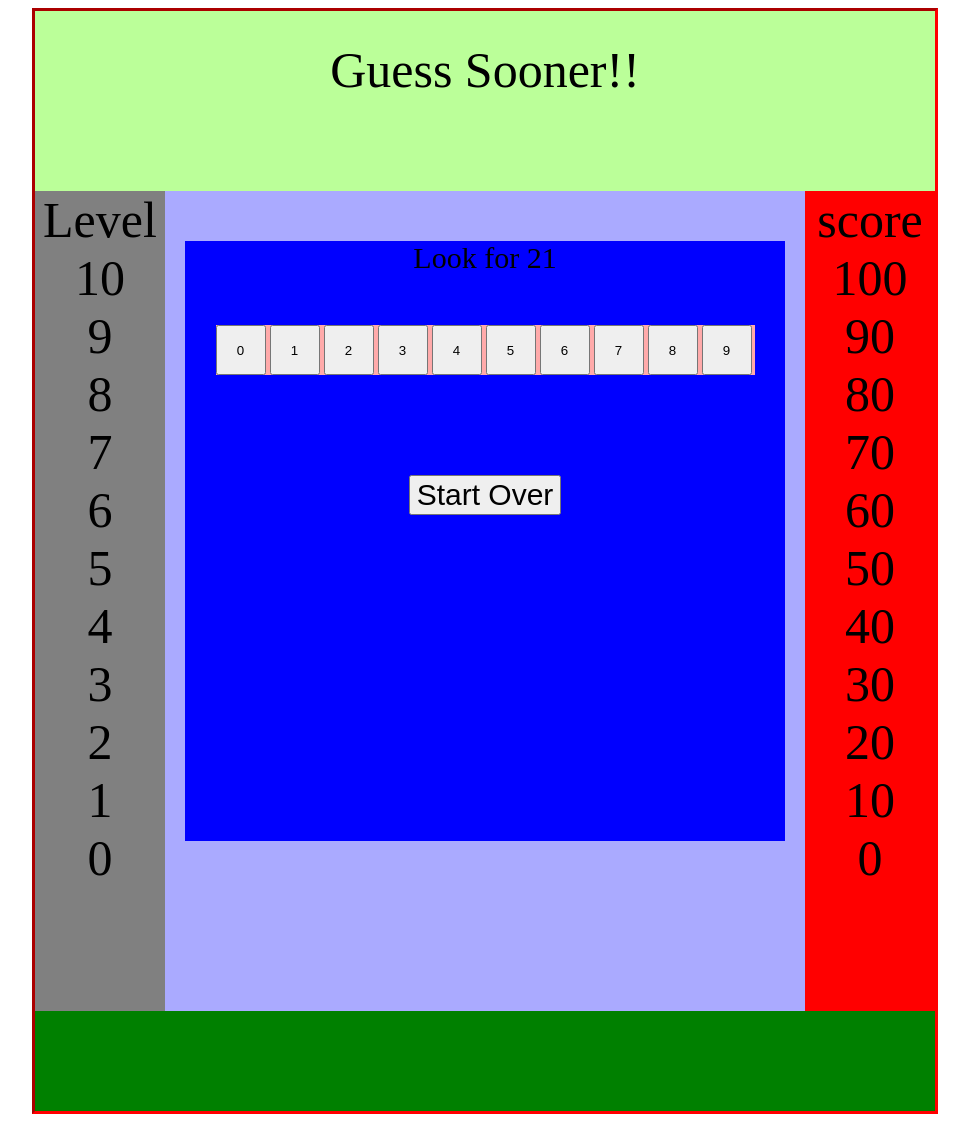
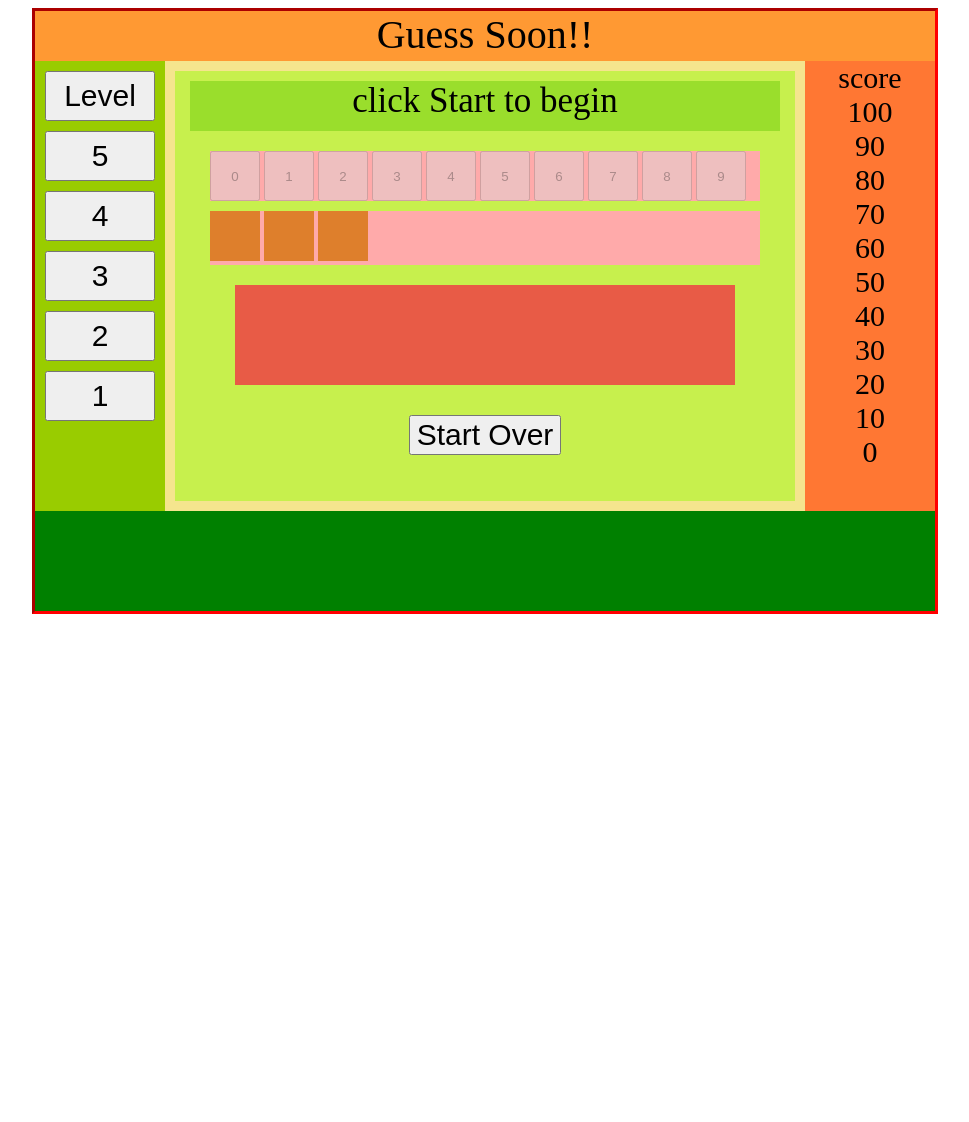
Before and after one commit to choi3961/p3.harvardweb.biz, a PHP site: page / in a window 1280 px wide. Shown: the whole page, without its empty margins (155-1124 px from the left). After the commit the page ends 614 px from the top, so only its background shows below. Run offline with PHP 8.4, Linux system fonts and the light colour scheme.

Commit message:
design modified

```diff
--- a/guess.js
+++ b/guess.js
@@ -18,12 +18,29 @@ var setting = new Array();
 var goal = null;
 var num = null;
 var score = 1;      //score to step down every click
-ready_to_start();
+var real_score = 0;
+
+//ready_to_start();
+
+before_ready();
+function before_ready(){
+	$("#display0").html("click Start to begin");
+	$(".guess_button").attr("disabled","disabled");
+}
 
 function ready_to_start() {
-	setting = game_sets.set2;
+	score = 1;
+	real_score = 100;
+	$(".righter").children().css("background-color","#FF7733");
+	//setting = game_sets.set2;
 	goal = setting[random(10)-1];
 	$("#display0").html("Look for "+goal);
+
+	$('#display2').html("");
+	$('#display3').html("");
+
+	$(".guess_button").removeAttr("disabled");
+	//$(".guess_button").attr("disabled","none");
 }
 
 function random(max){
@@ -32,68 +49,60 @@ function random(max){
 
 function next_score(){
 
-	if(score == 1){
-		$('.righter div:nth-child(1)').css("font-size","30px");
-	}
-	if(score == 2){
-		$('.righter div:nth-child(2)').css("font-size","30px");
-	}
-	if(score == 3){
-		$('.righter div:nth-child(3)').css("font-size","30px");
-	}
-	if(score ==4 ){
-		$('.righter div:nth-child(4)').css("font-size","30px");
-	}
-	if(score ==5 ){
-		$('.righter div:nth-child(5)').css("font-size","30px");
-	}
-	if(score ==6 ){
-		$('.righter div:nth-child(6)').css("font-size","30px");
-	}
-	if(score ==7 ){
-		$('.righter div:nth-child(7)').css("font-size","30px");
-	}
-	if(score ==8 ){
-		$('.righter div:nth-child(8)').css("font-size","30px");
-	}
-	if(score ==9 ){
-		$('.righter div:nth-child(9)').css("font-size","30px");
-	}
-	if(score == 10){
-		$('.righter div:nth-child(10)').css("font-size","30px");
-	}
+          $(".righter div:nth-child("+score+")").css("background-color","red");
 
 }
 
-$("button").click(function(){
+$(".guess_button").click(function(){
 
+	console.log("hello777");
 	score++;
 
 	num = $(this).html();
 
 	if(setting[num]== goal){
 		$('#display2').html("You are right");
+		$('#display3').html("You got " + real_score);
+
+		before_ready();
+		//ready_to_start();
 	}
 	else{
 		$('#display2').html("You are wrong");
+		real_score = real_score - 10;
+		next_score();
 	}
-
-	//$('#50').css("color","blue");
-/////////////
-	//$('.righter div:nth-child(2)').css("font-size","30px");
-
-	//var temp = $('.righter div:nth-child(2)').html();
-	//$('#display3').html(temp);
-	//console.log("hello555");
-	//console.log(temp);
-///////////////
-	next_score();
-	$('#display3').html(score);
-	console.log(score);
 
 });
 
 $('#start_button').click(function(){
 	ready_to_start();
+});
 
+$('#one').click(function(){
+	var mul = random(5);
+	for(temp = 0;temp<10; temp++){
+		setting[temp]=(temp+1)*mul;
+	}
+	$('#display3').html("one");
+	$('#display3').html(mul);
 });
+
+$('#two').click(function(){
+	var mul = random(10);
+
+	for(temp = 0;temp<10; temp++){
+		setting[temp]=(temp+1)*mul;
+	}
+	$('#display3').html(mul);
+});
+
+$('#three').click(function(){
+	var  mul = random(9);
+	var adding = random(10);
+	for(temp = 0;temp<10; temp++){
+		setting[temp]=(temp+1)*mul + adding;
+	}
+	$('#display3').html(mul);
+	$('#display11').html(adding);
+});
--- a/index.php
+++ b/index.php
@@ -10,26 +10,19 @@
 <body>
 	<div class = 'container'>
 		<div class = 'header'>
-			Guess Sooner!!
+			Guess Soon!!
 		</div>
 		<div class = 'lefter'>
-			<div id = 'score'>Level</div>
-			<div id = '100'>10</div>
-			<div id = '90'>9</div>
-			<div id = '80'>8</div>
-			<div id = '70'>7</div>
-			<div id = '60'>6</div>
-			<div id = '50'>5</div>
-			<div id = '40'>4</div>
-			<div id = '30'>3</div>
-			<div id = '20'>2</div>
-			<div id = '10'>1</div>
-			<div id = '0'>0</div>
+			<button class = 'level' id = ''>Level</button>
+			<button class = 'level'  id = 'five'>5</button>
+			<button class = 'level'  id = 'four'>4</button>
+			<button class = 'level'  id = 'three'>3</button>
+			<button class = 'level'  id = 'two'>2</button>
+			<button class = 'level'  id = 'one'>1</button>
 		</div>
 
 		<div class = 'center'>
 			<div id = 'game'>
-
 				<div id = 'display0'></div>
 				<div id = 'playbuttons'>
 					<button class = 'guess_button'>0</button>
@@ -43,9 +36,19 @@
 					<button class = 'guess_button'>8</button>
 					<button class = 'guess_button'>9</button>
 				</div>
-				<div id = 'display'></div>
-				<div id = 'display2'></div>
-				<div id = 'display3'></div>
+				<div id = 'show_guess'>
+					<div class = 'guesses' id = 'guess0'></div>
+					<div class = 'guesses' id = 'guess1'></div>
+					<div class = 'guesses' id = 'guess2'></div>
+
+				</div>
+
+				<div id = 'monitor'>
+					<div id = 'display'></div>
+					<div id = 'display2'></div>
+					<div id = 'display3'></div>
+				</div>
+
 
 				<button id = 'start_button'>Start Over</button>
 
@@ -66,6 +69,7 @@
 			<div id = '10'>10</div>
 			<div id = '0'>0</div>
 
+
 		</div>
 
 		<div class = 'footer'>
--- a/main.css
+++ b/main.css
@@ -4,69 +4,104 @@
 
 .container{
 	width: 900px;
-	background-color: green;
+	background-color: #FFCC66;
 	margin: auto;
 	border-style: inset;
 	border-width: 3px;
 	border-color: red;
 	position: relative;
-	height: 1100px;
+	height: 600px;
 }
 
 .header{
-	background-color: #bbff99;
-	height: 150px;
+	background-color: #FF9933;
+	height: 50px;
 	text-align: center;
-	font-size: 50px;
-	padding-top: 30px;
+	font-size: 40px;
+	padding-top: 0px;
 }
 
 .lefter{
-	background-color: gray;
+	background-color:#99CC00;
 	position: absolute;
 	left: 0;
 
-	height: 900px;
+	height: 450px;
 	width: 130px;
 	font-size: 50px;
 	text-align: center;
 
 }
 
+.level{
+	display: block;
+	width: 110px;
+	height: 50px;
+	margin: 10px auto;
+	font-size: 30px;
+}
+
 .center{
-	background-color: #aaaaff;
+	background-color: #F5E58E;
 	position: absolute;
 	left: 130px;
-	height: 900px;
+	height: 450px;
 	width: 700px;
 	float: left;
 }
 
-#display0{
-	font-size: 30px;
-	text-align: center;
-}
-
 #game{
-	width: 600px;
-	height: 600px;
-	background-color: blue;
+	width: 620px;
+	height: 430px;
+	background-color:#C7F04D;
 	position: absolute;
-	top: 50px;
-	left: 20px;
+	left: 10px;
+	top: 10px;
 }
 
 #playbuttons{
-	width:539px;
-	left: 30px;
-	top:100px;
-	margin: 50px auto;
+	width:550px;
+	margin: 20px auto;
 	background: #ffaaaa;
 
 }
 .guess_button{
 	width: 50px;
 	height: 50px;
+	left: 0px;
+}
+
+#show_guess{
+	width:550px;
+	margin: -10px auto;
+	background: #ffaaaa;
+
+}
+
+.guesses{
+	width: 50px;
+	height: 50px;
+	background-color: #DE7F2C;
+	display: inline-block;
+	//margin: auto;
+	left: 3px;
+	top: 1px;
+}
+
+#monitor{
+	width: 500px;
+	height: 100px;
+	background-color: #E85B46;
+	margin: 30px auto;
+}
+
+#display0{
+	width: 590px;
+	height: 50px;
+	background-color: #9ADE2C;
+	margin: 10px auto;
+	font-size: 35px;
+	text-align: center;
 }
 
 #display2{
@@ -74,21 +109,26 @@
 	text-align: center;
 }
 
+#display3{
+	font-size: 35px;
+	text-align: center;
+}
+
 #start_button{
 	text-align: center;
-	margin: 100px auto;
+	margin: 10px auto;
 	font-size: 30px;
 	display: block;
 }
 
 .righter{
-	background-color: red;
+	background-color: #FF7733;
 	width: 130px;
-	height:900px;
+	height: 450px;
 	position: absolute;
 	right: 0px;
 	text-align: center;
-	font-size: 50px;
+	font-size: 30px;
 }
 
 .footer{
```
